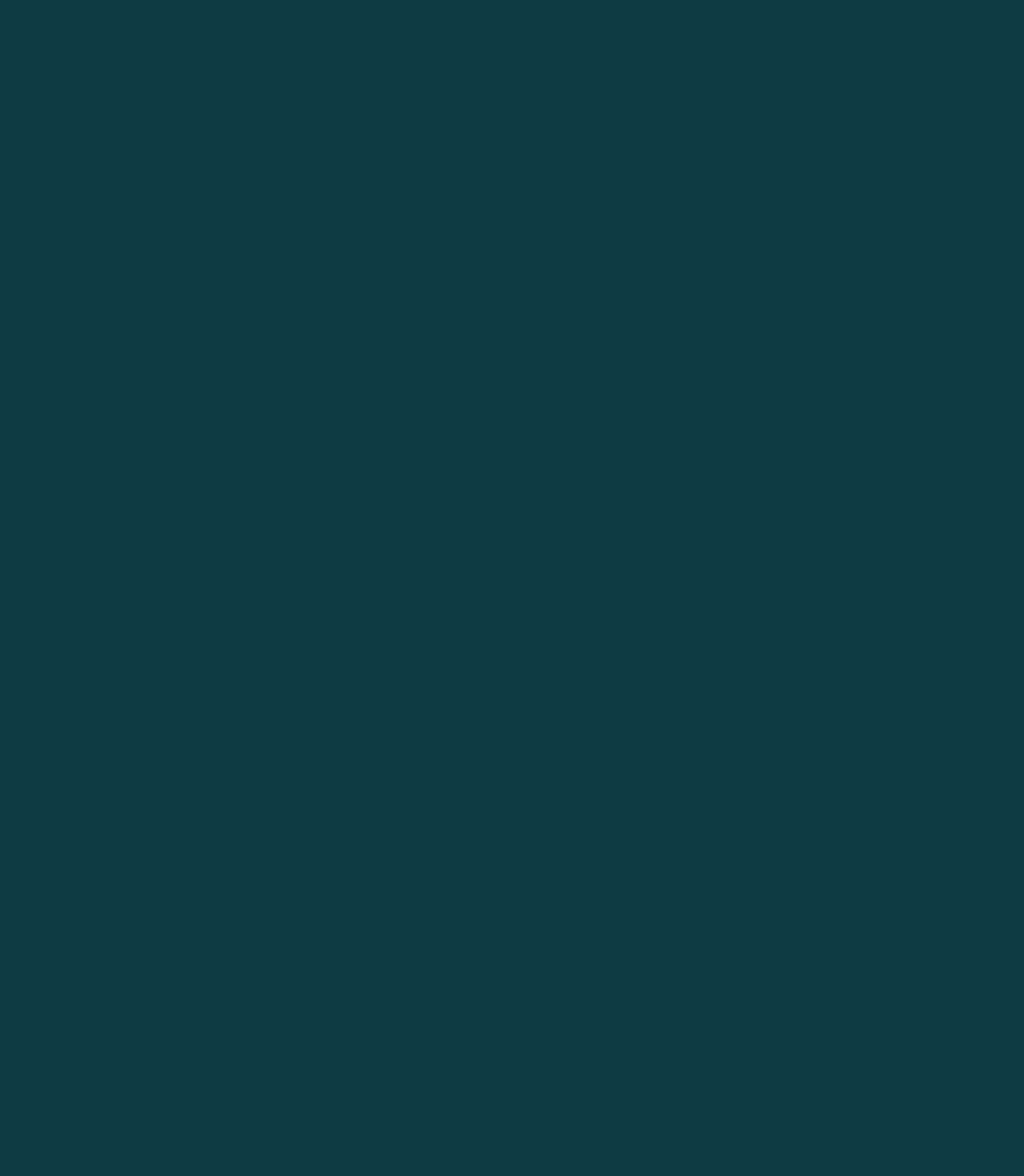
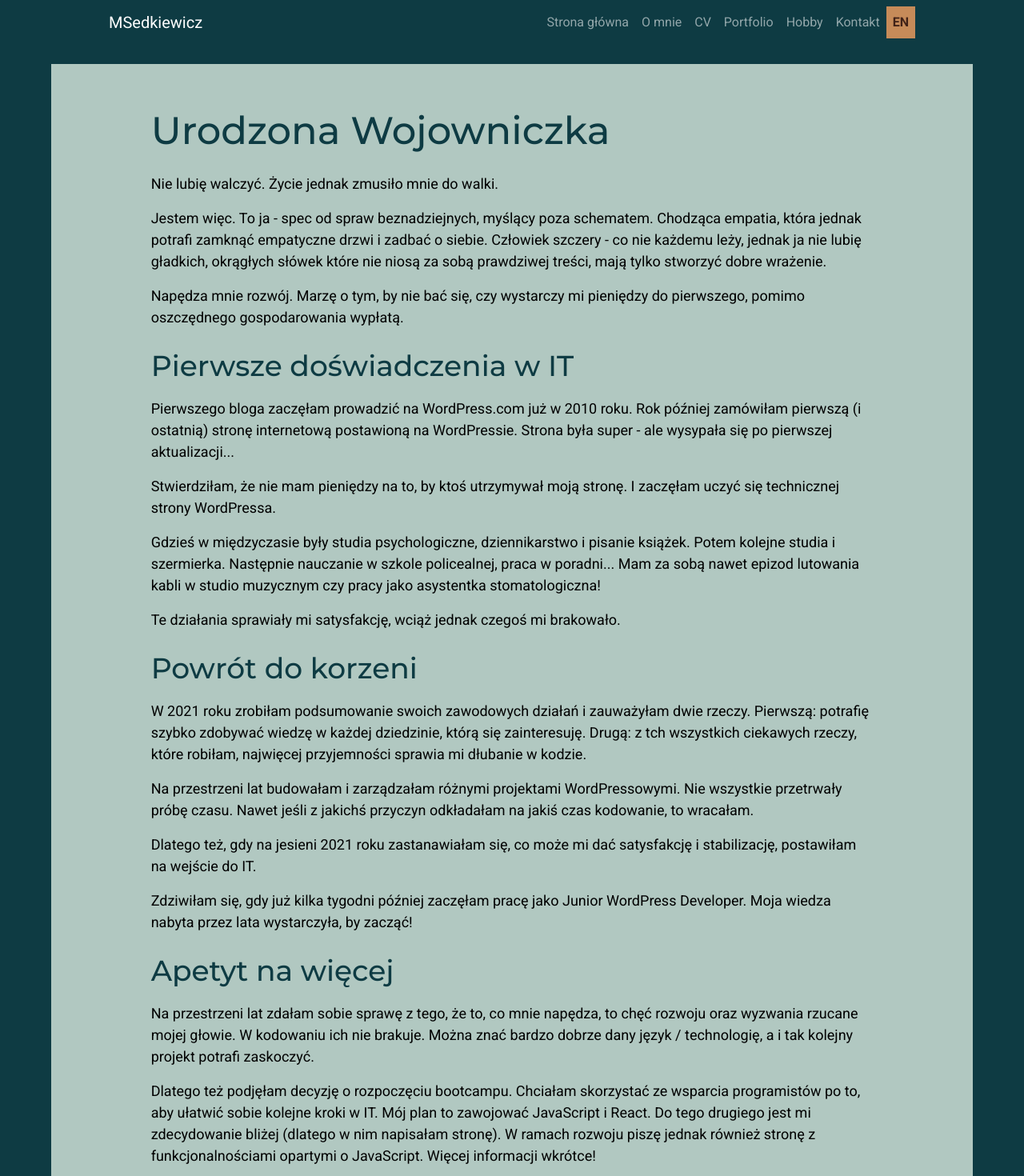
Before and after one commit to msedkiewicz/msedkiewicz-website, a React (Create React App) app: page /pl/portfolio in a window 1280 px wide. Before the commit this address had no page. Shown: the top 1470 px of the page at 80% size. Before the commit the page ends 800 px from the top, so only its background shows below. Built offline with nearby package versions, Linux system fonts and the light colour scheme.

Commit message:
Add portfolio site

```diff
--- a/src/App.js
+++ b/src/App.js
@@ -4,6 +4,7 @@ import HomePagePL from "./components/pages/HomePage/HomePagePL";
 import AboutMePL from "./components/pages/AboutMe/AboutMePL";
 import CurriculumPL from "./components/pages/CV/CVPL";
 import { Helmet } from 'react-helmet';
+import PortfolioPL from "./components/pages/Portfolio/PortfolioPL";
 
 function App() {
   return (
@@ -16,8 +17,8 @@ function App() {
         <Route path="/" element={<EntryPage />} />
         <Route path="/pl/" element={<HomePagePL />} />
         <Route path="/pl/o-mnie/" element={<AboutMePL />} />
-        <Route path="/pl/curriculum-vitae/" element={<CurriculumPL />} /> {/*
-        <Route path="/pl/post/edit/:id" element={<EditPostForm />} />
+        <Route path="/pl/curriculum-vitae/" element={<CurriculumPL />} />
+        <Route path="/pl/portfolio/" element={<PortfolioPL />} /> {/*
         <Route path="/category/" element={<Categories />} />
         <Route path="/category/:category" element={<CategoryFilter />} />
         <Route path="/about" element={<About />} />
--- /dev/null
+++ b/src/components/pages/Portfolio/Portfolio.module.scss
@@ -0,0 +1,12 @@
+@import "../../../styles/variables.scss";
+
+.portfoliocontainer {
+  min-width: 90vw;
+  min-height: 80vh;
+  background-color: $main-bg-color;
+  padding: 40px;
+}
+.portfoliorow {
+  padding: 0 20px;
+  justify-content: space-around;
+}
--- /dev/null
+++ b/src/components/pages/Portfolio/PortfolioPL.js
@@ -0,0 +1,94 @@
+import Container from "react-bootstrap/Container";
+import Row from "react-bootstrap/Row";
+import styles from "./Portfolio.module.scss";
+import NavBarPL from "../../views/NavBar/NavBarPL";
+import { Col } from "react-bootstrap";
+
+const PortfolioPL = () => {
+  return (
+    <>
+      <NavBarPL></NavBarPL>
+      <Container className={styles.portfoliocontainer}>
+        <Row className={styles.portfoliorow}>
+          <Col className="col-10">
+            <h1>Urodzona Wojowniczka</h1>
+            <p>Nie lubię walczyć. Życie jednak zmusiło mnie do walki.</p>
+            <p>
+              Jestem więc. To ja - spec od spraw beznadziejnych, myślący poza
+              schematem. Chodząca empatia, która jednak potrafi zamknąć
+              empatyczne drzwi i zadbać o siebie. Człowiek szczery - co nie
+              każdemu leży, jednak ja nie lubię gładkich, okrągłych słówek które
+              nie niosą za sobą prawdziwej treści, mają tylko stworzyć dobre
+              wrażenie.
+            </p>
+            <p>
+              Napędza mnie rozwój. Marzę o tym, by nie bać się, czy wystarczy mi
+              pieniędzy do pierwszego, pomimo oszczędnego gospodarowania
+              wypłatą.
+            </p>
+
+            <h2>Pierwsze doświadczenia w IT</h2>
+            <p>
+              Pierwszego bloga zaczęłam prowadzić na WordPress.com już w 2010
+              roku. Rok później zamówiłam pierwszą (i ostatnią) stronę
+              internetową postawioną na WordPressie. Strona była super - ale
+              wysypała się po pierwszej aktualizacji...
+            </p>
+            <p>
+              Stwierdziłam, że nie mam pieniędzy na to, by ktoś utrzymywał moją
+              stronę. I zaczęłam uczyć się technicznej strony WordPressa.
+            </p>
+            <p>
+              Gdzieś w międzyczasie były studia psychologiczne, dziennikarstwo i
+              pisanie książek. Potem kolejne studia i szermierka. Następnie
+              nauczanie w szkole policealnej, praca w poradni... Mam za sobą
+              nawet epizod lutowania kabli w studio muzycznym czy pracy jako
+              asystentka stomatologiczna!
+            </p>
+            <p>
+              Te działania sprawiały mi satysfakcję, wciąż jednak czegoś mi
+              brakowało.
+            </p>
+            <h2>Powrót do korzeni</h2>
+            <p>
+              W 2021 roku zrobiłam podsumowanie swoich zawodowych działań i
+              zauważyłam dwie rzeczy. Pierwszą: potrafię szybko zdobywać wiedzę
+              w każdej dziedzinie, którą się zainteresuję. Drugą: z tch
+              wszystkich ciekawych rzeczy, które robiłam, najwięcej przyjemności
+              sprawia mi dłubanie w kodzie.
+            </p>
+            <p>
+              Na przestrzeni lat budowałam i zarządzałam różnymi projektami
+              WordPressowymi. Nie wszystkie przetrwały próbę czasu. Nawet jeśli
+              z jakichś przyczyn odkładałam na jakiś czas kodowanie, to
+              wracałam.
+            </p>
+            <p>
+              Dlatego też, gdy na jesieni 2021 roku zastanawiałam się, co może
+              mi dać satysfakcję i stabilizację, postawiłam na wejście do IT.
+            </p>
+            <p>
+              Zdziwiłam się, gdy już kilka tygodni później zaczęłam pracę jako
+              Junior WordPress Developer. Moja wiedza nabyta przez lata
+              wystarczyła, by zacząć!
+            </p>
+            <h2>Apetyt na więcej</h2>
+            <p>
+              Na przestrzeni lat zdałam sobie sprawę z tego, że to, co mnie
+              napędza, to chęć rozwoju oraz wyzwania rzucane mojej głowie. W
+              kodowaniu ich nie brakuje. Można znać bardzo dobrze dany język /
+              technologię, a i tak kolejny projekt potrafi zaskoczyć.
+            </p>
+            <p>
+              Dlatego też podjęłam decyzję o rozpoczęciu bootcampu. Chciałam
+              skorzystać ze wsparcia programistów po to, aby ułatwić sobie
+              kolejne kroki w IT. Mój plan to zawojować JavaScript i React. Do tego drugiego jest mi zdecydowanie bliżej (dlatego w nim napisałam stronę). W ramach rozwoju piszę jednak również stronę z funkcjonalnościami opartymi o JavaScript. Więcej informacji wkrótce!
+            </p>
+          </Col>
+        </Row>
+      </Container>
+    </>
+  );
+};
+
+export default PortfolioPL;
```
